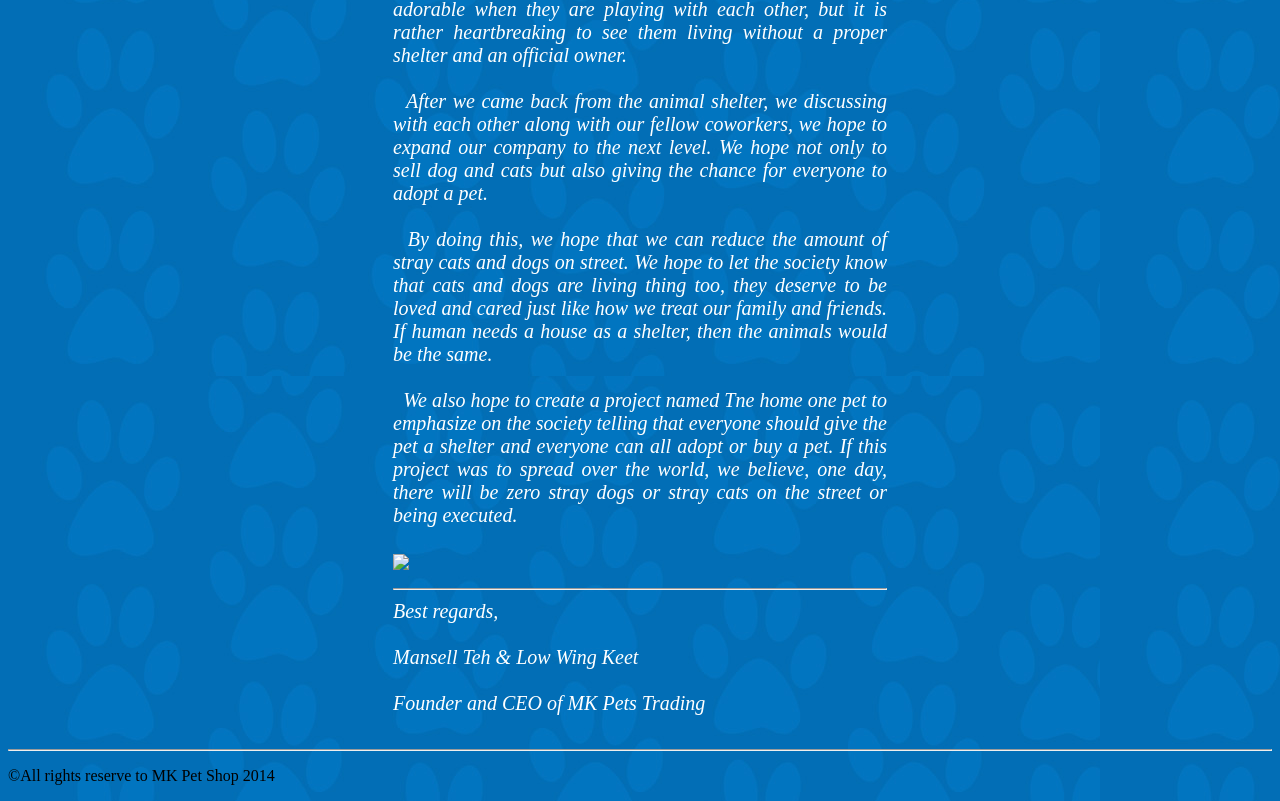
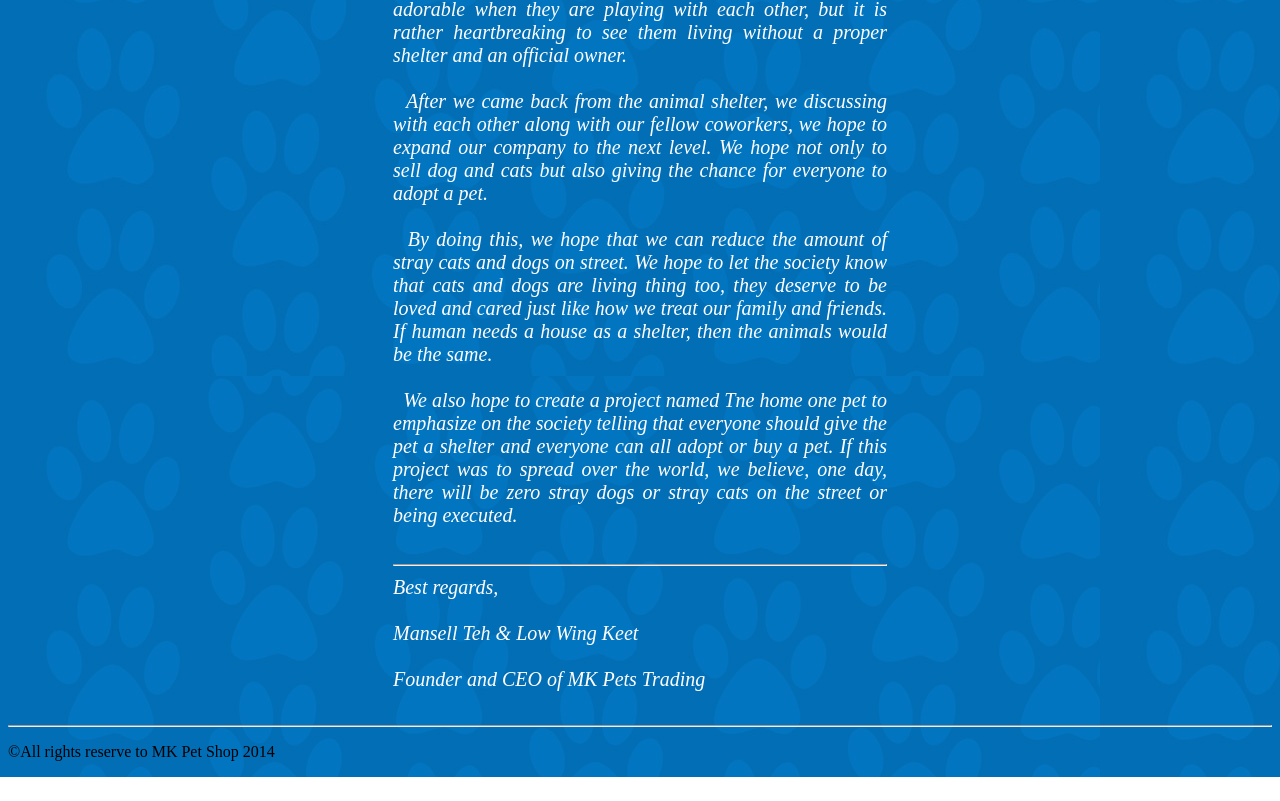
Before and after one commit to mkpet/mkpet.github.io, a plain HTML site: page ceo.html in a window 1280 px wide. Shown: the part 724-1525 px from the top of the page. After the commit the page ends 1501 px from the top, so only its background shows below. Drawn offline with Linux system fonts and the light colour scheme.

Commit message:
Update ceo.html

```diff
--- a/ceo.html
+++ b/ceo.html
@@ -72,9 +72,6 @@ h1 {color: #ffffff;
  the street or being executed.<br><br></td>
 </tr>
 <tr>
-<td><img src="latertakepic.jpg"></td>
-</tr>
-<tr>
 <td id="desc">
 <hr>Best regards,<br><br>
 Mansell Teh & Low Wing Keet<br><br>
```
